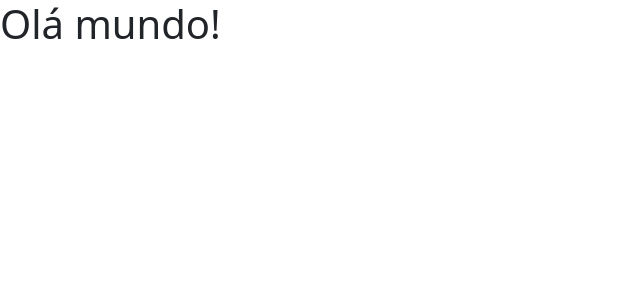
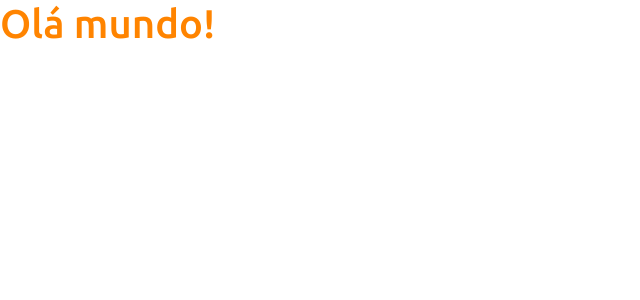
Before and after one commit to kitonetto/projeto-sds3, a React (Create React App) app in the folder frontend/: page / in a window 1280 px wide. Shown: the top 300 px of the page, without its empty margins (0-640 px from the left). Built offline with nearby package versions, Linux system fonts and the light colour scheme.

Commit message:
Bootstrap

```diff
--- a/frontend/src/App.tsx
+++ b/frontend/src/App.tsx
@@ -2,7 +2,7 @@
 function App() {
   return (
     <div>
-      <h1>Olá mundo!</h1>
+      <h1 className="text-primary">Olá mundo!</h1>
     </div>
   );
 }
--- /dev/null
+++ b/frontend/src/assets/css/styles.css
@@ -0,0 +1,32 @@
+@import url('https://fonts.googleapis.com/css2?family=Ubuntu:wght@300;400;500;700&display=swap');
+:root {
+    --color-primary: #FF8400;
+}
+
+html, body {
+    height: 100%;
+    font-family: "Ubuntu", sans-serif;
+}
+
+#root {
+    display: flex;
+    flex-direction: column;
+    height: 100%;
+}
+
+.content {
+    flex: 1 0 auto;
+}
+
+.footer {
+    flex-shrink: 0;
+    text-align: center;
+}
+
+.bg-primary {
+    background-color: var(--color-primary) !important;
+}
+
+.text-primary {
+    color: var(--color-primary) !important;
+}
--- a/frontend/src/index.tsx
+++ b/frontend/src/index.tsx
@@ -1,6 +1,7 @@
 import React from 'react';
 import ReactDOM from 'react-dom';
 import 'bootstrap/dist/css/bootstrap.css';
+import 'assets/css/styles.css';
 import App from './App';
 
 ReactDOM.render(
```
